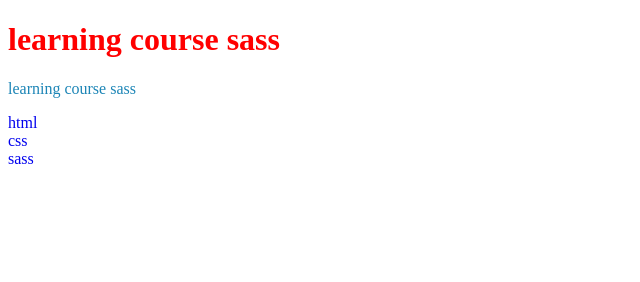
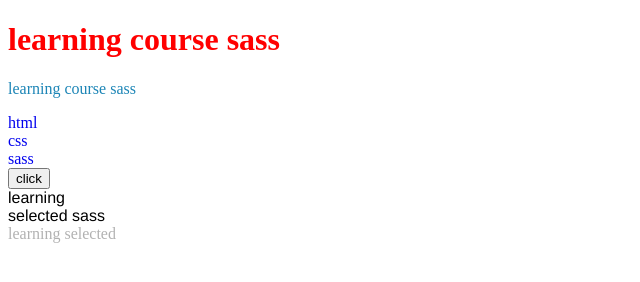
Before and after one commit to AmirTaki/sass-course, a plain HTML site: page index.html in a window 1280 px wide. Shown: the whole page, without its empty margins (0-640 px from the left). Drawn offline with Linux system fonts and the light colour scheme.

Commit message:
selector at sass

```diff
--- a/index.html
+++ b/index.html
@@ -23,6 +23,13 @@
         </ul>
     </nav>
 
+    <button class="btn">
+        click
+    </button>
+
+    <div class="texthover">learning selected sass</div>
+    <div class="texthovercopy">learning selected</div>
+
 
 </body>
 </html>
--- a/src/input.scss
+++ b/src/input.scss
@@ -1,3 +1,4 @@
+// partials
 @import "varibles";
 
 h1 {
@@ -30,19 +31,19 @@ nav {
 
 
 
-// nav {
-//   ul {
-//     margin: 0;
-//     padding: 0;
-//     list-style: none;
+// select
+.btn {
+  &:hover {
+    background-color: aquamarine;
+  }
+}
 
-//     li {
-//       display: inline;
+.texthover{
+  width: 100px;
+  font-family: 'Franklin Gothic Medium', 'Arial Narrow', Arial, sans-serif;
 
-//       a{
-//         display: block;
-//         text-decoration: none;
-//       }
-//     }
-//   }
-// }
+  &copy{
+    opacity: .3;;
+    font-size: medium;
+  }
+}
```
Also changed, not shown: src/output.css, 1 other file.
